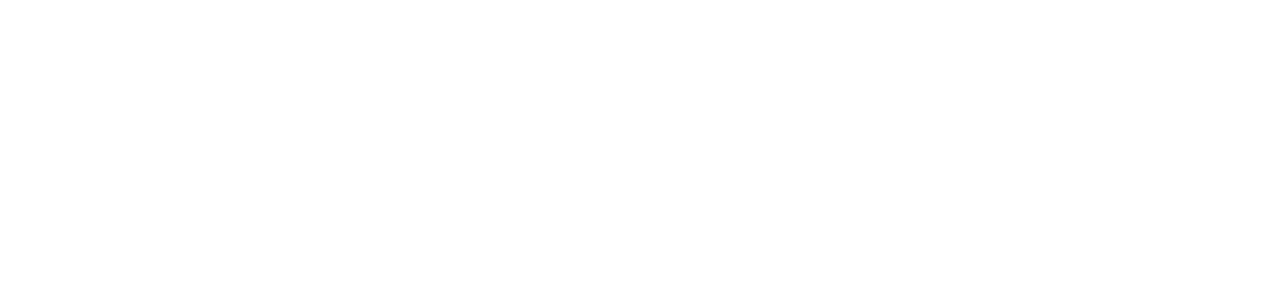
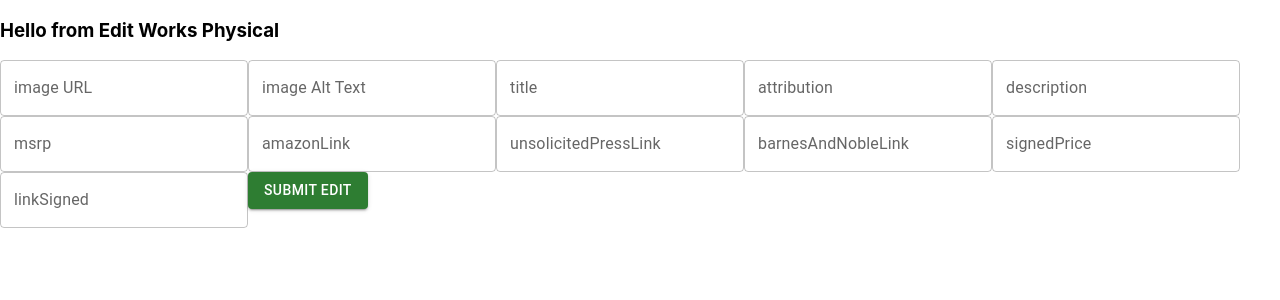
Before and after one commit to VTGREENS/Poetry-Project, a React (Create React App) app in the folder client/: page /physical/update/1 in a window 1280 px wide. Shown: the top 300 px of the page. Built offline with nearby package versions, Linux system fonts and the light colour scheme; no server answers.

Commit message:
add App - Routes CreatePhysical EditWorksPhysical IndexPhsyical
fix physical controller syntax

```diff
--- a/client/src/App.jsx
+++ b/client/src/App.jsx
@@ -1,12 +1,13 @@
-
+import IndexWorksPhysical from './components/worksPhysical/IndexWorksPhysical';
 import React, { useState, useEffect } from 'react';
 import { Route, Routes } from 'react-router-dom';
+import EditWorksPhysical from './components/worksPhysical/EditWorksPhysical';
 
 
  function App() {
   // TODO Remove sampleToken after implementing AUTH aasdf
   let sampleToken =
-    'eyJhbGciOiJIUzI1NiIsInR5cCI6IkpXVCJ9.eyJpZCI6IjYzY2VhYjQ3ZWUxMDRmNjBjMDMwZmVmZCIsImlhdCI6MTY3NDY1OTI1NSwiZXhwIjoxNjc0OTE4NDU1fQ.KteRMKZ0aUfc3iBBjHchvM91JIsZNne1TGcQKFrprOM';
+    'eyJhbGciOiJIUzI1NiIsInR5cCI6IkpXVCJ9.eyJpZCI6IjYzY2VhYjQ3ZWUxMDRmNjBjMDMwZmVmZCIsImlhdCI6MTY3NDgzNDM0OCwiZXhwIjoxNjc1MDkzNTQ4fQ.eooB-ITJU71ikuA2617X8ck6DYslReTueXZc6fuBz0U';
   const [sessionToken, setSessionToken] = useState(sampleToken);
 
   const updateToken = (newToken) => {
@@ -24,7 +25,10 @@
 
   return (
     <>
-
+    <Routes>
+    <Route path="/physical" element={<IndexWorksPhysical token={sessionToken}/> }/>
+    <Route path="/physical/update/:id" element={<EditWorksPhysical token={sessionToken}/>}/>
+    </Routes>
 
 
     </>
--- a/client/src/components/worksPhysical/CardDisplayWorksPhysical.jsx
+++ b/client/src/components/worksPhysical/CardDisplayWorksPhysical.jsx
@@ -7,13 +7,15 @@
   Button,
   Box,
 } from '@mui/material';
+import { useNavigate } from 'react-router-dom';
 
 // Physical Works Table hosts delete Physical Works function and rendors the data from the create Physical Works function
-const CardDisplayWorksPhysical = ({image, imageAltText, title, attribution, description, msrp, amazonLink, unsolicitedPressLink, barnesAndNobleLink, signedPrice, signedLink, _id}) => {
+const CardDisplayWorksPhysical = ({image, imageAltText, title, attribution, description, msrp, amazonLink, unsolicitedPressLink, barnesAndNobleLink, signedPrice, signedLink, _id, token}) => {
+  const navigate = useNavigate();
   async function deleteWorksPhysical(_id) {
     const url = `http://localhost:4000/physical/delete/${_id}`;
     let myHeaders = new Headers();
-
+    myHeaders.append("Authorization", token);
     let requestOptions = {
       headers: myHeaders,
       method: 'DELETE',
@@ -31,7 +33,7 @@
     <>
 
      <Card sx={{ display: "flex" }}>
-  <CardMedia component="img" image={image} alt={imageAltText} />
+  <CardMedia sx={{width:"30vw"}} component="img" image={image} alt={imageAltText} />
   <Box
     sx={{
       display: "flex",
@@ -94,7 +96,11 @@
       </CardActions>
     </CardContent>
   </Box>
-</Card>;
+</Card>
+<>
+<Button type='submit' variant= "contained" color="success" onClick={() => navigate(`/physical/update/${_id}`)}>Update</Button>
+<Button type='submit' variant= "contained" color="error" onClick={() => deleteWorksPhysical(_id)}>Delete</Button>
+</>
     </>
   );
 };
--- a/client/src/components/worksPhysical/EditWorksPhysical.jsx
+++ b/client/src/components/worksPhysical/EditWorksPhysical.jsx
@@ -5,17 +5,17 @@
 // Edit Physical Works
 const EditWorksPhysical = (props) => {
   const { id } = useParams();
-  const [image, setImage] = useState();
-  const [imageAltText, setImageAltText] = useState();
-  const [title, setTitle] = useState();
-  const [attribution, setAttribution] = useState();
-  const [description, setDescription] = useState();
-  const [msrp, setMsrp] = useState();
-  const [amazonLink, setAmazonLink] = useState();
-  const [unsolicitedPressLink, setUnsolicitedPressLink] = useState();
-  const [barnesAndNobleLink, setBarnesAndNobleLink] = useState();
-  const [signedPrice, setSignedPrice] = useState();
-  const [signedLink, setSignedLink] = useState();
+  const [image, setImage] = useState("");
+  const [imageAltText, setImageAltText] = useState("");
+  const [title, setTitle] = useState("");
+  const [attribution, setAttribution] = useState("");
+  const [description, setDescription] = useState("");
+  const [msrp, setMsrp] = useState("");
+  const [amazonLink, setAmazonLink] = useState("");
+  const [unsolicitedPressLink, setUnsolicitedPressLink] = useState("");
+  const [barnesAndNobleLink, setBarnesAndNobleLink] = useState("");
+  const [signedPrice, setSignedPrice] = useState("");
+  const [signedLink, setSignedLink] = useState("");
 
   async function handleSubmit(e) {
     e.preventDefault();
@@ -49,7 +49,7 @@
       const data = await response.json();
       console.log(data);
       if (data.message === 'Physical Works Info Updated') {
-        // ! Navigate somewhere?
+        // navigate('/physical/');
       } else {
         alert(data.message);
       }
@@ -71,30 +71,31 @@
       const response = await fetch(url, requestOptions);
       const data = await response.json();
       console.log(data);
-      setImage(data.image);
-      setImageAltText(data.imageAltText);
-      setTitle(data.title);
-      setAttribution(data.attribution);
-      setDescription(data.description);
-      setMsrp(data.msrp);
-      setAmazonLink(data.amazonLink);
-      setUnsolicitedPressLink(data.unsolicitedPressLink);
-      setBarnesAndNobleLink(data.barnesAndNobleLink);
-      setSignedPrice(data.signedPrice);
-      setSignedLink(data.signedLink);
+      setImage(data.workPhysical.image);
+      setImageAltText(data.workPhysical.imageAltText);
+      setTitle(data.workPhysical.title);
+      setAttribution(data.workPhysical.attribution);
+      setDescription(data.workPhysical.description);
+      setMsrp(data.workPhysical.msrp);
+      setAmazonLink(data.workPhysical.amazonLink);
+      setUnsolicitedPressLink(data.workPhysical.unsolicitedPressLink);
+      setBarnesAndNobleLink(data.workPhysical.barnesAndNobleLink);
+      setSignedPrice(data.workPhysical.signedPrice);
+      setSignedLink(data.workPhysical.signedLink);
     } catch (error) {
       console.log(error.message);
     }
   };
   useEffect(() => {
     fetchWorkPhysical();
-  });
+  },[]);
 
   return (
     <>
       <h3>Hello from Edit Works Physical</h3>
       <form onSubmit={handleSubmit}>
         <TextField
+
           id='image'
           label='image URL'
           variant='outlined'
@@ -171,7 +172,7 @@
           value={signedLink}
           onChange={(e) => setSignedLink(e.target.value)}
         />
-        <Button type='submit' variant='contained'>
+        <Button type='submit' variant='contained' color='success'>
           Submit Edit
         </Button>
       </form>
--- a/client/src/components/worksPhysical/IndexWorksPhysical.jsx
+++ b/client/src/components/worksPhysical/IndexWorksPhysical.jsx
@@ -50,6 +50,7 @@
           signedPrice={workPhysical.signedPrice}
           signedLink={workPhysical.signedLink}
           _id={workPhysical._id}
+          token={props.token}
         />
       ))}
     </>
```
Also changed, not shown: 1 other file (tests, documents, lock files or other folders).
